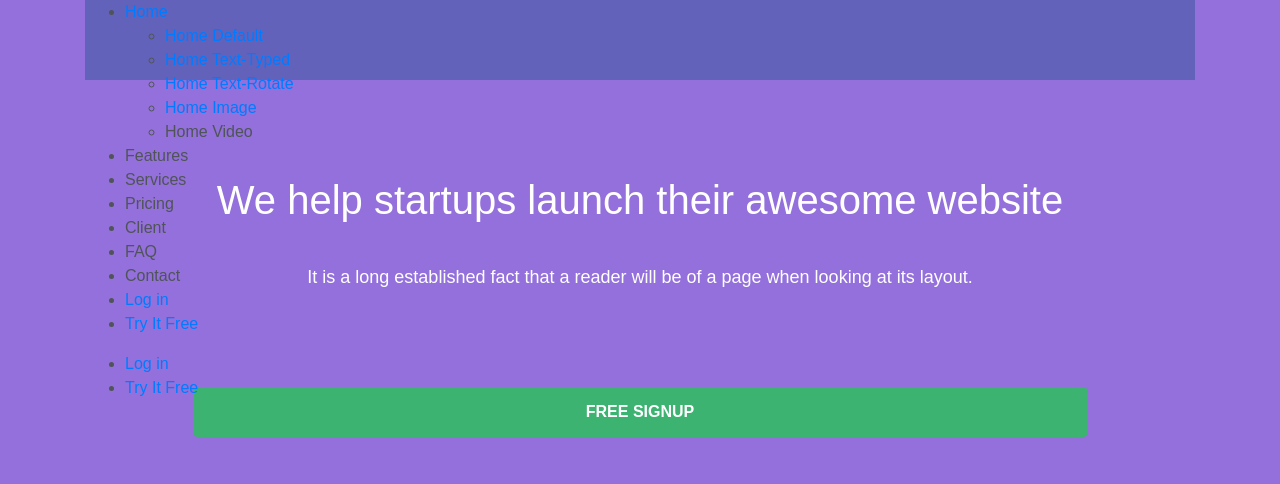
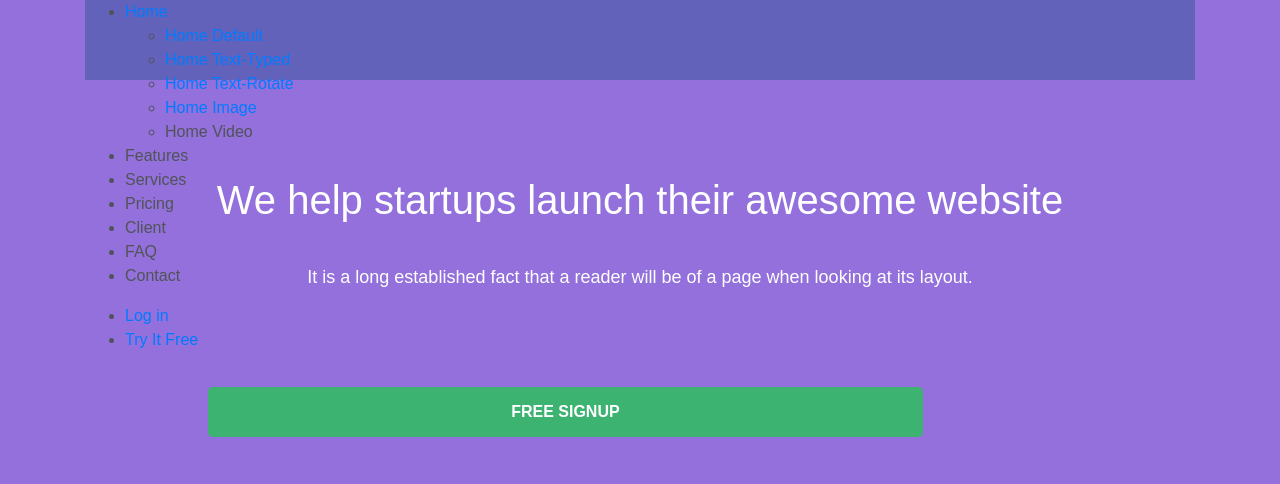
Before and after one commit to shailaja-enbake/Task-1, a PHP site: page /Signup.html in a window 1280 px wide. Shown: the part 24-508 px from the top of the page. Run offline with PHP 8.4, Linux system fonts and the light colour scheme.

Commit message:
Changes after review

```diff
--- a/Signup.html
+++ b/Signup.html
@@ -29,7 +29,7 @@
         <header id="topnav" class="defaultscroll sticky fixed-top">
             <div class="container">
                 <div>
-                    <a href="http://themesdesign.in/canvab/index_1.html" class="logo">
+                    <a href="Signup.html" class="logo">
                         Canvab</a>
                 </div>
 
@@ -77,19 +77,14 @@
                         <li class="has-submenu"><a>Client</a></li>
                         <li class="has-submenu"><a>FAQ</a></li>
                         <li class="has-submenu"><a>Contact</a></li>
-                        <li class="has-submenu mobile-block">
-                            <a href="https://fstasnmnt.herokuapp.com/login.html">Log in</a>
-                        </li>
-                        <li class="has-submenu mobile-block">
-                            <a href="https://fstasnmnt.herokuapp.com/signup.html">Try It Free</a>
-                        </li>
+
                     </ul>
                     <ul class="navigation-menu menu-right">
                         <li class="mobile-none last-elements">
-                            <a href="https://fstasnmnt.herokuapp.com/Login.html">Log in</a>
+                            <a href="Login.html">Log in</a>
                         </li>
                         <li class="mobile-none last-elements">
-                            <a href="https://fstasnmnt.herokuapp.com/signup.html">Try It Free</a>
+                            <a href="Login.html">Try It Free</a>
                         </li>
                     </ul>
 
@@ -104,8 +99,8 @@
                         <div class="col-md-10 text-center text-white">
                         <h1 class="mt-5 pt-5 home-title" style="color: white">We help startups launch their awesome website</h1><br>
                         <p class="home-subtitle mx-auto pt-2" style="color: white">It is a long established fact that a reader will be of a page when looking at its layout.</p>
-                        <div class="mt-5"><br><br>
-                            <center><button style="background:mediumseagreen;" class="btn btn-custom w-100  btn-lg">FREE SIGNUP </button></center><br><br>
+                        <div class="mt-5 col-md-10"><br><br>
+                            <center><button style="background:mediumseagreen;" href="Signup.html" class="btn btn-custom w-100  btn-lg">FREE SIGNUP </button></center><br><br>
                         </div>
                      </div>
                  </div>
```
Also changed, not shown: First.css (+4 -4 lines), Login.html (+3 -3 lines).
